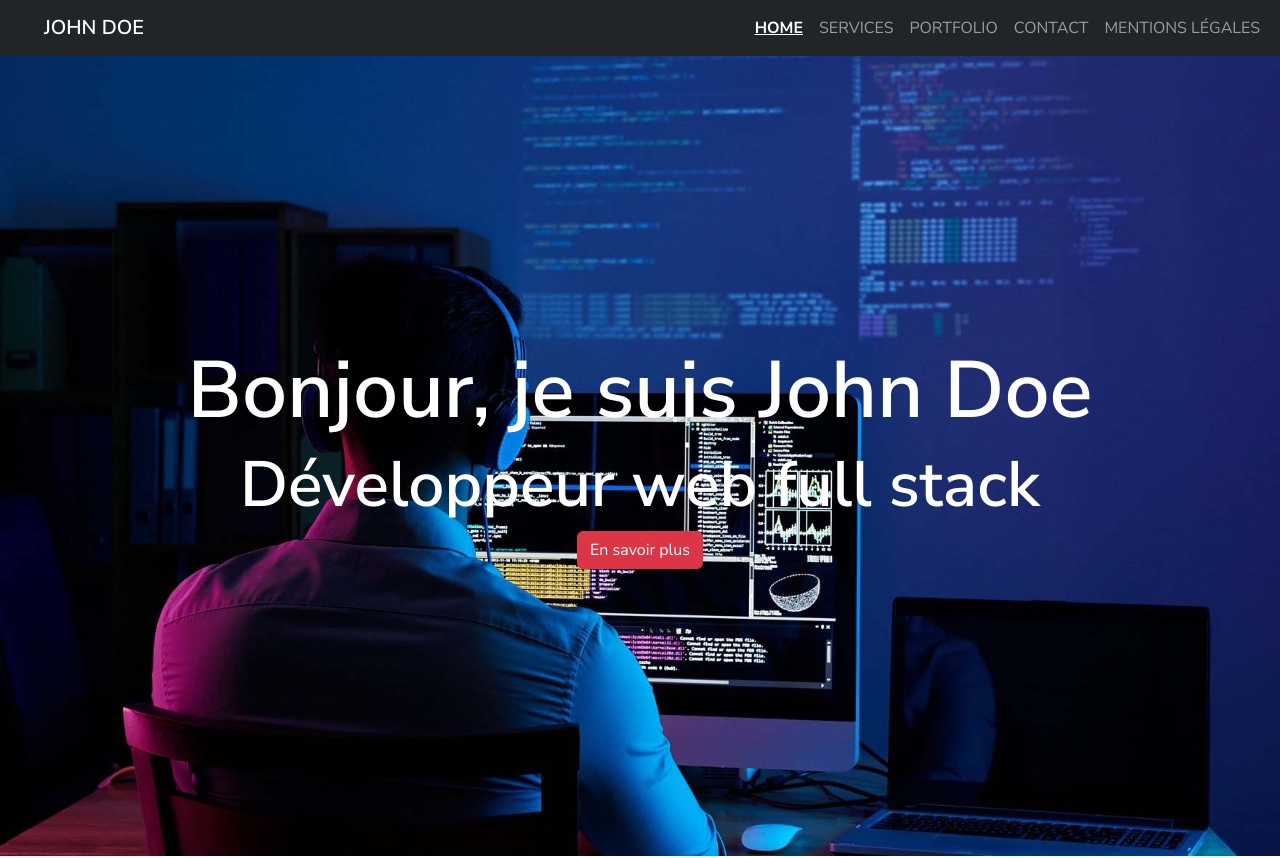
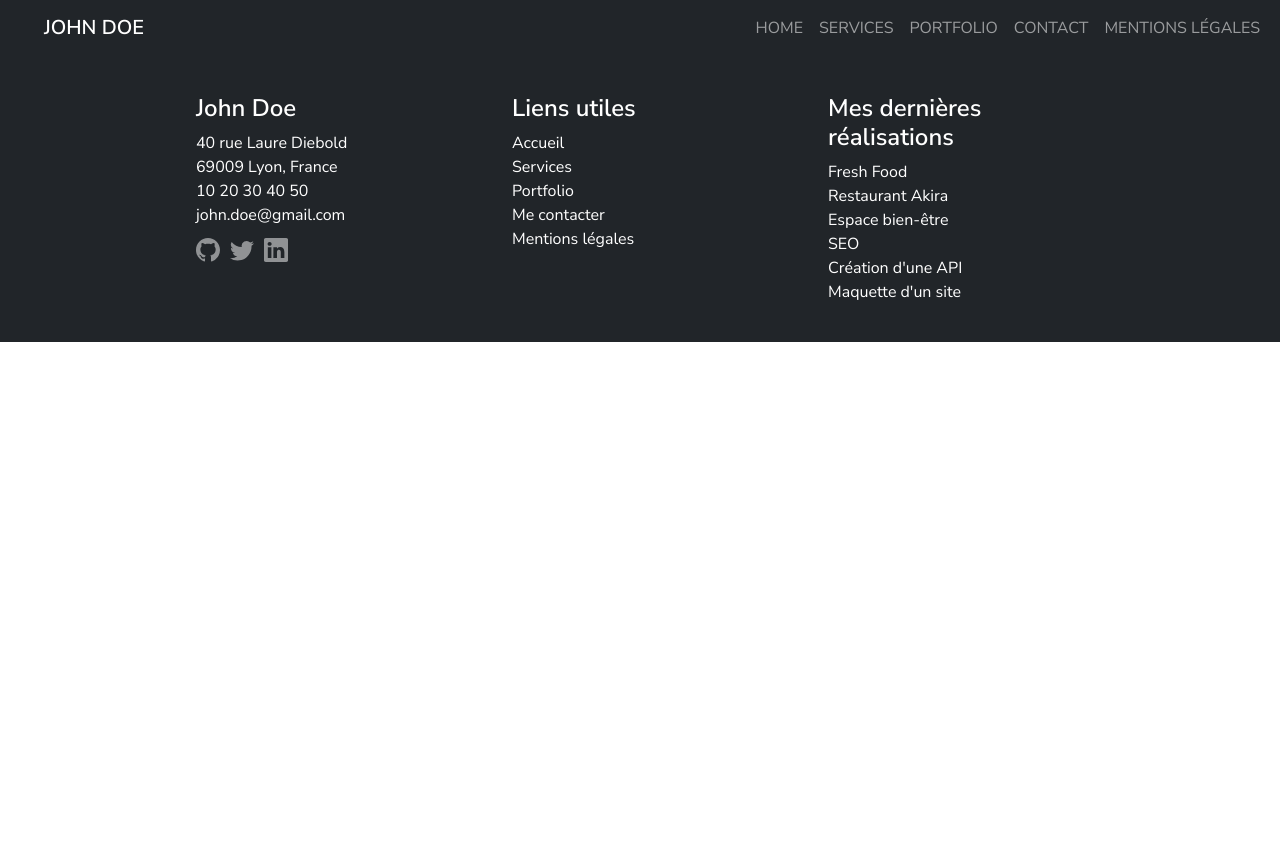
Before and after one commit to QGdn/Portfolio-React, a React (Create React App) app: page / in a window 1280 px wide. Shown: the top 858 px of the page. After the commit the page ends 800 px from the top, so only its background shows below. Built offline with nearby package versions, Linux system fonts and the light colour scheme; no server answers.

Commit message:
change homepage / page Home

```diff
--- a/package.json
+++ b/package.json
@@ -52,5 +52,5 @@
   "bugs": {
     "url": "https://github.com/QGdn/portfolio-react/issues"
   },
-  "homepage": "https://qgdn.github.io/portfolio-react/"
+  "homepage": "https://qgdn.github.io/portfolio-react/home"
 }
--- a/src/App.js
+++ b/src/App.js
@@ -17,7 +17,7 @@ const App = () => {
       <Navbar/>
       <main>
         <Routes>
-          <Route path='/' element={<Home/>} />
+          <Route path='/home' element={<Home/>} />
           <Route path='/contact' element={<Contact/>}/>
           <Route path='/mentions' element={<Mentions/>}/>
           <Route path='/portfolio' element={<Portfolio/>}/>
--- a/src/components/Navbar.js
+++ b/src/components/Navbar.js
@@ -22,7 +22,7 @@ const Navbar = () => {
               <div className="collapse navbar-collapse justify-content-end" id="navbarNav">
                 <ul className="navbar-nav">
                   <li className="nav-item">
-                    <Link className={`nav-link ${activeLink === "/" ? "active fw-bold text-decoration-underline" : ""}`} onClick={() => handleClick("/")}  to="/">Home</Link>
+                    <Link className={`nav-link ${activeLink === "/home" ? "active fw-bold text-decoration-underline" : ""}`} onClick={() => handleClick("/home")}  to="/home">Home</Link>
                   </li>
                   <li className="nav-item">
                     <Link className={`nav-link ${activeLink === "/services" ? "active fw-bold text-decoration-underline" : ""}`} onClick={() => handleClick("/services")} to="/services">Services</Link>
--- a/src/components/footer.js
+++ b/src/components/footer.js
@@ -34,7 +34,7 @@ const Footer = () => {
                 </section>
                 <section className="liens text-white">
                     <h4>Liens utiles</h4>
-                    <Link to="/">Accueil</Link>
+                    <Link to="/home">Accueil</Link>
                     <Link to="/services">Services</Link>
                     <Link to="/portfolio">Portfolio</Link>
                     <Link to="/contact">Me contacter</Link>
```
